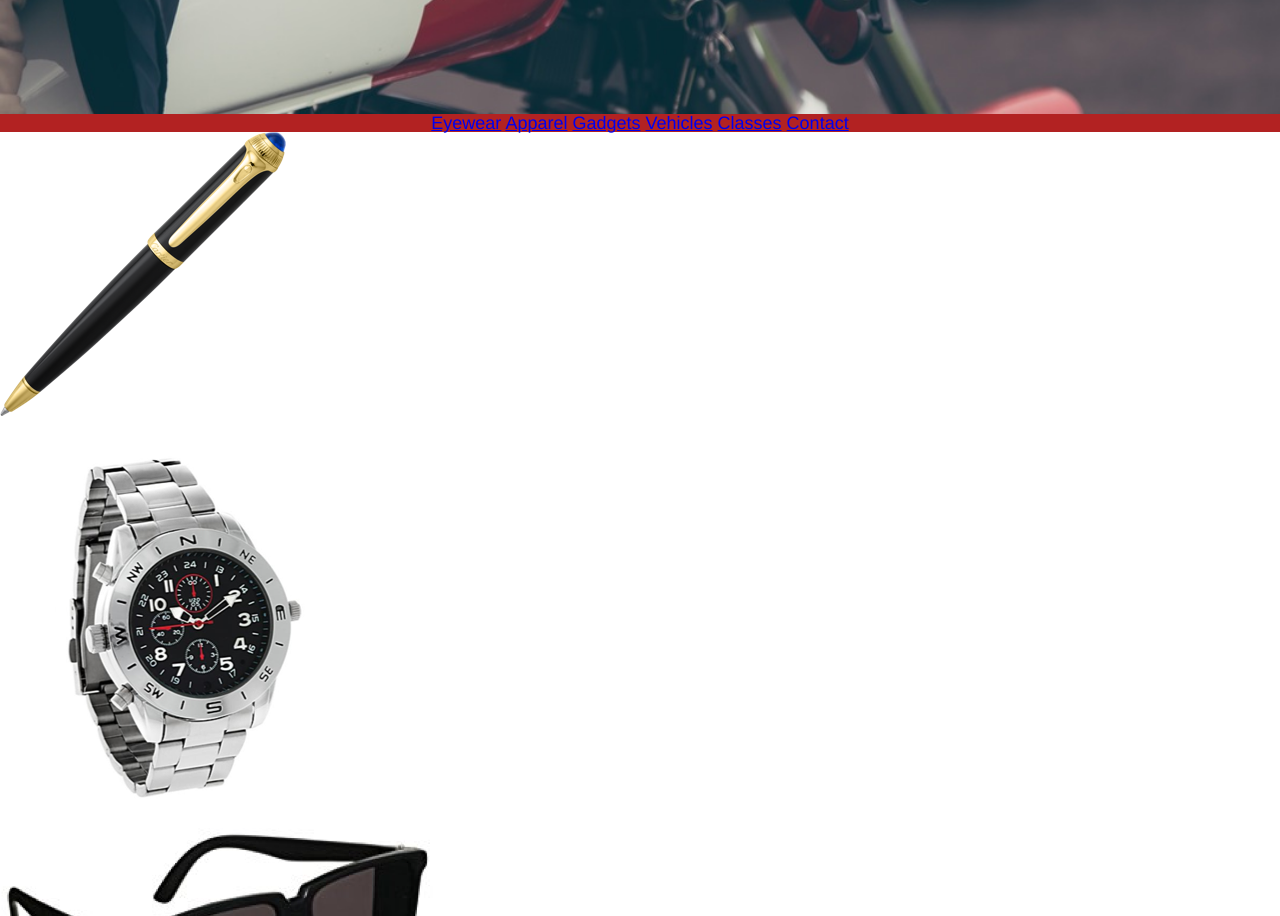
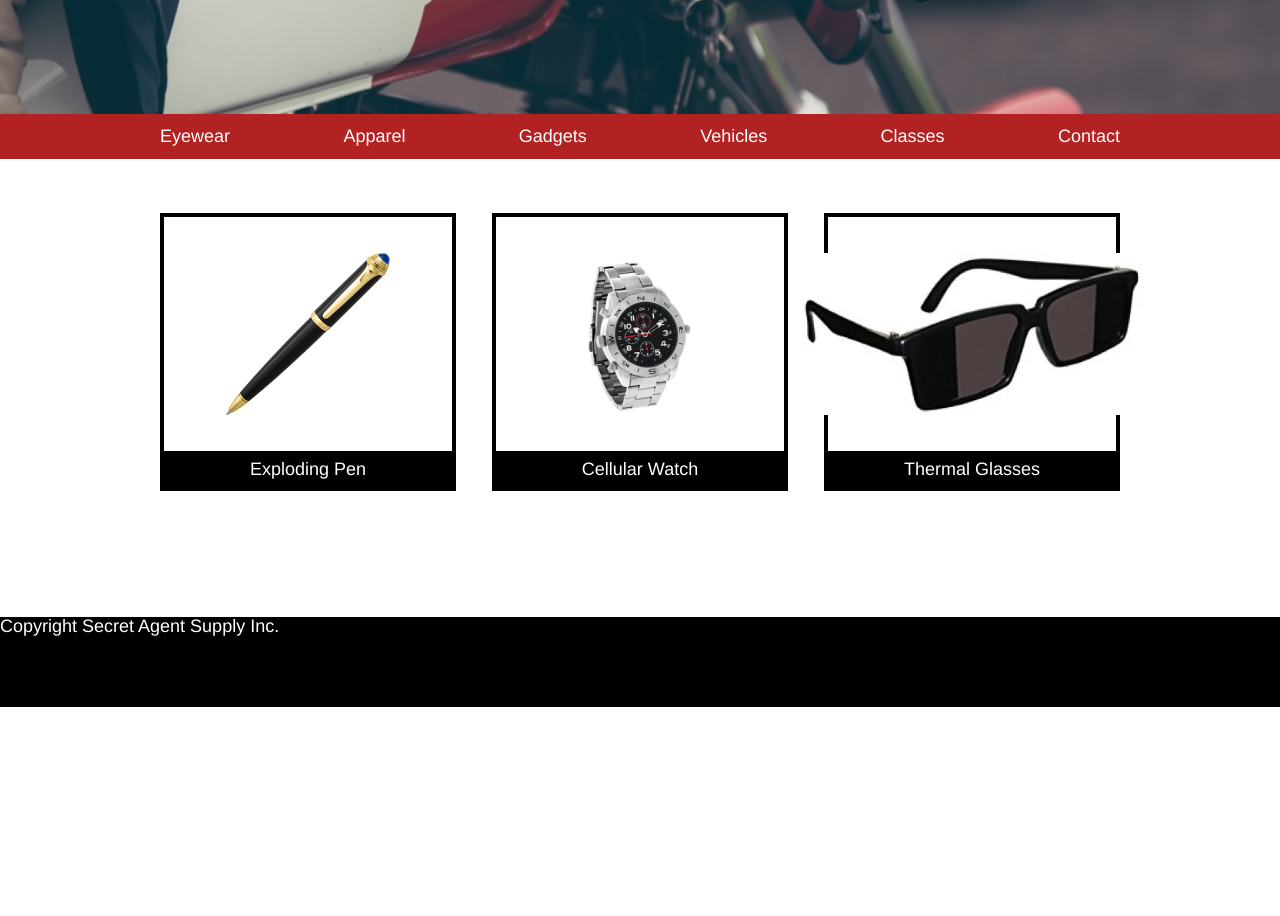
Before and after one commit to brian-miranda/SecretAgentSupply, a plain HTML site: page index.html in a window 1280 px wide. Shown: the part 387-1303 px from the top of the page. After the commit the page ends 1094 px from the top, so only its background shows below. Drawn offline with Linux system fonts and the light colour scheme.

Commit message:
Fix style. Almost complete desktop version

```diff
--- a/index.html
+++ b/index.html
@@ -20,36 +20,31 @@
     <!--This is the main banner-->
 
     <div class="banner">
+      <div class="content">
         <div class="blackbox">
           <p>NEW ARRIVAL</p>
           <h1>SPORT BIKES AND MOTORCYCLES</h1>
+        </div>
       </div>
     </div>
 
     <!--This is the navigation bar-->
 
     <div class="menu">
-      <nav>
-        <!--<ul>
-          <li><span><a href="#">Eyewear</a></span></li>
-          <li><span><a href="#">Apparel</a></span></li>
-          <li><span><a href="#">Gadgets</a></span></li>
-          <li><span><a href="#">Vehicles</a></span></li>
-          <li><span><a href="#">Classes</a></span></li>
-          <li><span><a href="#">Contact</a></span></li>
-        </ul>-->
-        <span><a href="#">Eyewear</a></span>
-        <span><a href="#">Apparel</a></span>
-        <span><a href="#">Gadgets</a></span>
-        <span><a href="#">Vehicles</a></span>
-        <span><a href="#">Classes</a></span>
-        <span><a href="#">Contact</a></span>
+      <nav class="content">
+        <a href="#">Eyewear</a>
+        <a href="#">Apparel</a>
+        <a href="#">Gadgets</a>
+        <a href="#">Vehicles</a>
+        <a href="#">Classes</a>
+        <a href="#">Contact</a>
       </nav>
     </div>
 
     <!--This is the products section-->
 
-    <div class="main products">
+    <div class="main store">
+      <div class="products content">
         <div class="product">
           <img src="resources/images/pen.png" alt="Exploding Pen">
           <p class="name">Exploding Pen</p>
@@ -61,6 +56,7 @@
         <div class="product">
           <img src="resources/images/glasses.png" alt="Thermal Glasses">
           <p class="name">Thermal Glasses</p>
+        </div>
       </div>
     </div>
 
--- a/resources/css/style.css
+++ b/resources/css/style.css
@@ -1,4 +1,4 @@
-/*General site rules*/
+/*General site rules------------------------------------------------*/
 
 html {
   font-size: 18px;
@@ -12,7 +12,7 @@ html {
   margin-right: auto;
 }
 
-/*Header rules*/
+/*Header rules------------------------------------------------*/
 
 header {
   background-color: black;
@@ -34,7 +34,7 @@ header img {
   width: auto;
 }
 
-/*Banner rules*/
+/*Banner rules------------------------------------------------*/
 
 .banner {
   height: 25rem;
@@ -59,29 +59,56 @@ header img {
   padding: 0.25rem 0;
 }
 
-/*Navegation rules*/
+/*Navegation rules------------------------------------------------*/
 
  .menu {
    background-color: firebrick;
-   display: flex;
-   justify-content: space-around;
+   width: 100%;
    align-items: center;
  }
 
-/*.menu nav {
-  display: flex;
-  flex-direction: row;
-}*/
+ nav {
+   display: flex;
+   justify-content: space-between;
+ }
 
- .menu nav a {
-   color: white
+nav a {
+   color: white;
    text-decoration: none;
    padding-top: 0.75rem;
    padding-bottom: 0.75rem;
-
  }
 
-/*Footer rules*/
+/*Product rules------------------------------------------------*/
+
+.products {
+  margin: 3rem auto;
+  display: flex;
+  justify-content: space-between;
+}
+
+.product {
+  border: 4px solid black;
+  width: 30%;
+  display: flex;
+  flex-direction: column;
+  align-items: center;
+}
+
+.product img {
+  height: 9rem;
+  width: auto;
+  padding: 2rem 0;
+}
+
+.product p {
+  width: 100%;
+  text-align: center;
+  background-color: black;
+  padding: 0.5rem 0;
+}
+
+/*Footer rules------------------------------------------------*/
 
 footer {
   height: 5rem;
```
Lines whose indentation alone changed are shown as unchanged.
